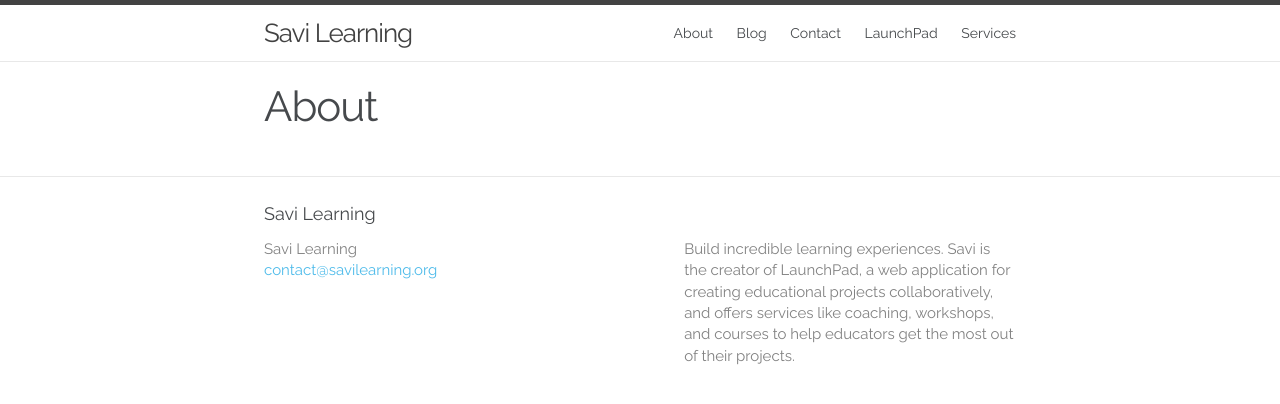
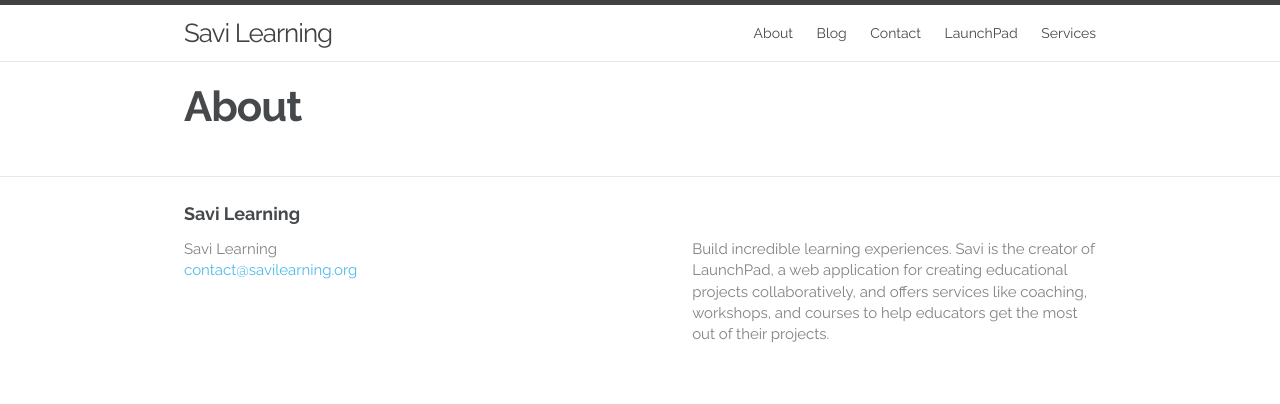
Before and after one commit to savilabs/savilabs.github.io, a Jekyll site: the page built from about.html, in a window 1280 px wide. Shown: the top 404 px of the page. Built offline with Jekyll 4.4.1, drawn with Linux system fonts in a browser that asks for light colours.

Commit message:
Add typography styles
This adds styles for a bunch of the typography throughout the site based
on the mock-ups.

```diff
--- a/_sass/_base.scss
+++ b/_sass/_base.scss
@@ -25,6 +25,9 @@ body {
   font-kerning: normal;
 }
 
+.intro-text {
+  font-size: $base-font-size * 1.286;
+}
 
 
 /**
@@ -76,16 +79,36 @@ li {
   }
 }
 
-
-
 /**
 * Headings
 */
 h1, h2, h3, h4, h5, h6 {
-  font-weight: $base-font-weight;
+  font-weight: $bold-font-weight;
 }
 
+h1 {
+  font-size: 36px;
+}
 
+h2 {
+  font-size: 30px;
+}
+
+h3 {
+  font-size: 24px;
+}
+
+h4 {
+  font-size: 20px;
+}
+
+h5 {
+  font-size: 16px;
+}
+
+h6 {
+  font-size: 14px;
+}
 
 /**
 * Links
--- a/css/main.scss
+++ b/css/main.scss
@@ -7,6 +7,7 @@
 $base-font-family: 'Raleway', Helvetica, Arial, sans-serif;
 $base-font-size:   14px;
 $base-font-weight: 400;
+$bold-font-weight: 700;
 $small-font-size:  $base-font-size * 0.875;
 $base-line-height: 1.428;
 
@@ -21,7 +22,7 @@ $grey-color-light: lighten($grey-color, 40%);
 $grey-color-dark:  darken($grey-color, 25%);
 
 // Width of the content area
-$content-width:    800px;
+$content-width:    960px;
 
 $on-palm:          600px;
 $on-laptop:        800px;
```
